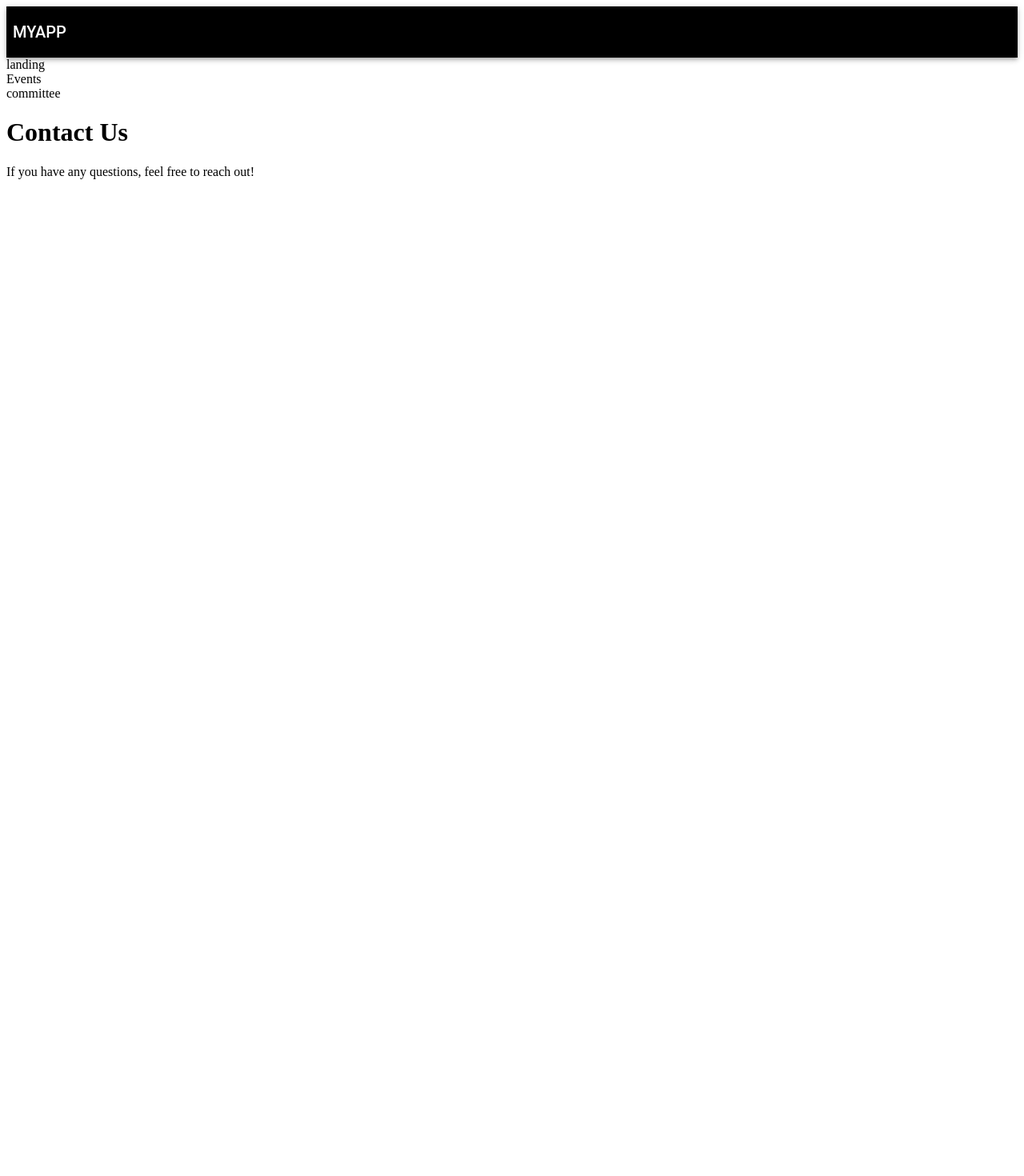
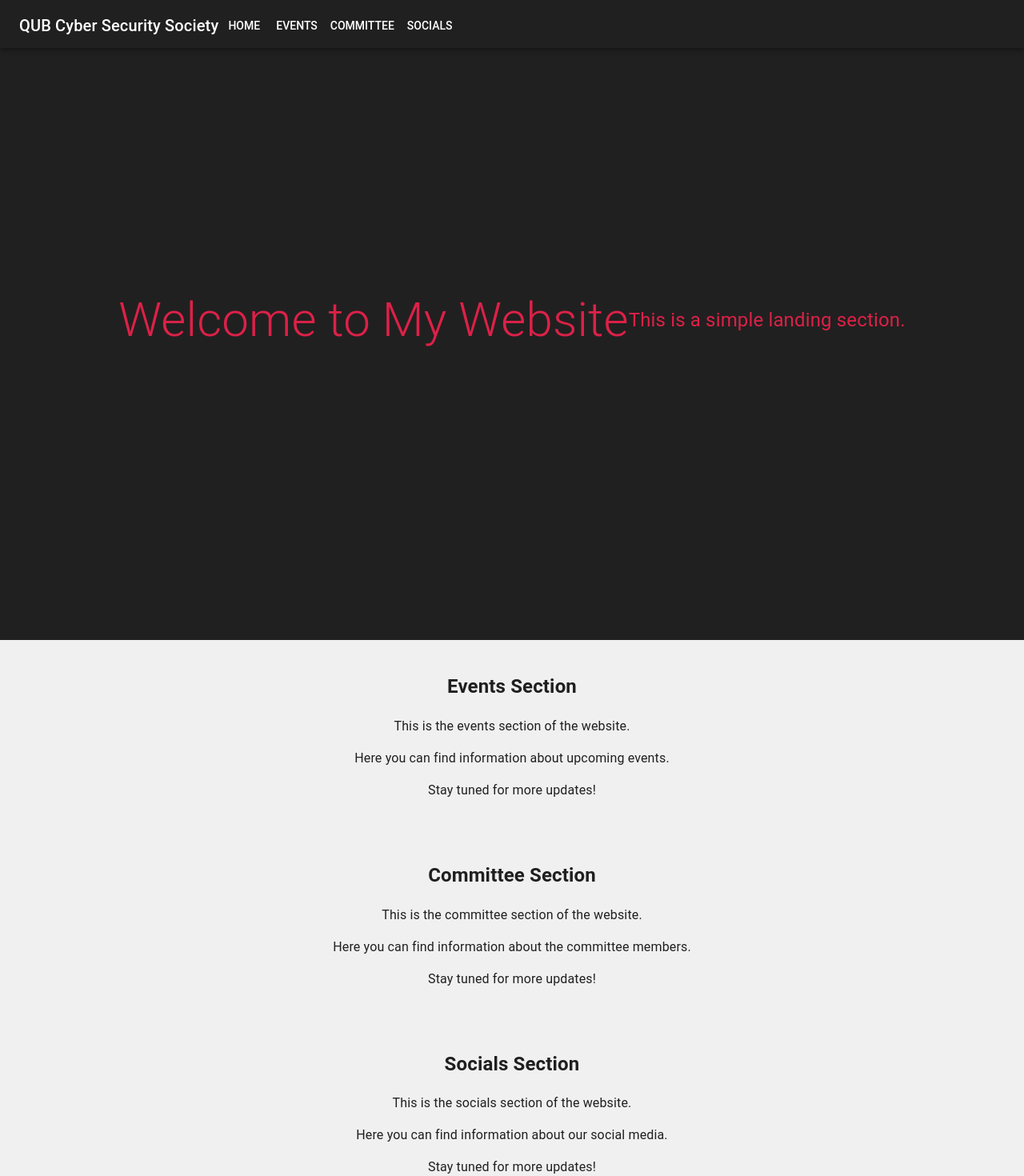
Before and after one commit to QUB-Cyber-Security-Society/website, a React (Vite) app: page / in a window 1280 px wide. Shown: the top 1470 px of the page at 80% size. Before the commit the page ends 800 px from the top, so only its background shows below. Built offline with nearby package versions, Linux system fonts and the light colour scheme.

Commit message:
basic functional navbar

```diff
--- a/src/App.tsx
+++ b/src/App.tsx
@@ -1,19 +1,45 @@
-import React from "react";
+import React, { useRef } from "react";
 import NavBar from "./components/nav-bar";
 import LandingSection from "./pages/landing/landing-section";
 import EventsSection from "./pages/events/events-section";
 import SocialsSection from "./pages/socials/socials-section";
 import CommitteeSection from "./pages/committee/committee-section";
 
+export type Section = "landing" | "events" | "committee" | "socials";
+
 const App = () => {
+  const landingRef = useRef<HTMLDivElement | null>(null);
+  const eventsRef = useRef<HTMLDivElement | null>(null);
+  const committeeRef = useRef<HTMLDivElement | null>(null);
+  const socialsRef = useRef<HTMLDivElement | null>(null);
+
+  const scrollToRef = (section: Section) => {
+    switch (section) {
+      case "landing":
+        landingRef.current?.scrollIntoView({ behavior: "smooth" });
+        break;
+      case "events":
+        eventsRef.current?.scrollIntoView({ behavior: "smooth" });
+        break;
+      case "committee":
+        committeeRef.current?.scrollIntoView({ behavior: "smooth" });
+        break;
+      case "socials":
+        socialsRef.current?.scrollIntoView({ behavior: "smooth" });
+        break;
+      default:
+        break;
+    }
+  };
+
   return (
-    <div>
-      <NavBar />
-      <LandingSection />
-      <EventsSection />
-      <CommitteeSection />
-      <SocialsSection />
-    </div>
+    <>
+      <NavBar scrollToRef={scrollToRef} />
+      <LandingSection ref={landingRef} />
+      <EventsSection ref={eventsRef} />
+      <CommitteeSection ref={committeeRef} />
+      <SocialsSection ref={socialsRef} />
+    </>
   );
 };
 
--- a/src/components/nav-bar.tsx
+++ b/src/components/nav-bar.tsx
@@ -1,19 +1,42 @@
-import { AppBar, Button, Grid, Toolbar, Typography } from "@mui/material"
+import { AppBar, Button, Grid, Toolbar, Typography } from "@mui/material";
+import theme from "../theme/theme";
+import { Section } from "../App";
 
-const NavBar = () => {
+export type NavBarProps = {
+    scrollToRef: (section: Section) => void;
+};
+
+const NavBar = ({ scrollToRef }: NavBarProps) => {
   return (
-        <AppBar position="static" sx={{ backgroundColor: (theme) => theme.palette.primary.main }}>
-            <Toolbar disableGutters>
+    <AppBar
+      position="fixed"
+      sx={{
+        backgroundColor: theme.palette.secondary.main,
+        height: "60px",
+        marginBottom: "60px",
+      }}
+    >
+      <Toolbar>
         <Grid container justifyContent="space-between" alignItems="center">
-                    <Button color="inherit" href="/">
           <Typography variant="h6" component="div" sx={{ flexGrow: 1 }}>
-                            MyApp
+            QUB Cyber Security Society
           </Typography>
+          <Button color="inherit" onClick={() => scrollToRef("landing")}>
+            Home
+          </Button>
+          <Button color="inherit" onClick={() => scrollToRef("events")}>
+            Events
+          </Button>
+          <Button color="inherit" onClick={() => scrollToRef("committee")}>
+            Committee
+          </Button>
+          <Button color="inherit" onClick={() => scrollToRef("socials")}>
+            Socials
           </Button>
         </Grid>
       </Toolbar>
     </AppBar>
-    )
-}
+  );
+};
 
-export default NavBar
+export default NavBar;
--- a/src/main.tsx
+++ b/src/main.tsx
@@ -1,11 +1,12 @@
 import { StrictMode } from 'react'
 import { createRoot } from 'react-dom/client'
-import { ThemeProvider } from '@mui/material';
+import { CssBaseline, ThemeProvider } from '@mui/material';
 import App from './App.tsx'
 import theme from './theme/theme.ts';
 
 createRoot(document.getElementById('root')!).render(
   <StrictMode>
+    <CssBaseline />
     <ThemeProvider theme={theme}>
     <App />
     </ThemeProvider>
--- a/src/pages/committee/committee-section.tsx
+++ b/src/pages/committee/committee-section.tsx
@@ -1,9 +1,24 @@
-import React from 'react'
+import React, { forwardRef } from "react";
 
-const CommitteeSection = () => {
-  return (
-    <div>committee</div>
-  )
-}
+const CommitteeSection = forwardRef<HTMLDivElement>(
+  ({ ...props }, ref) => {
+    return (
+      <div
+        ref={ref}
+        {...props}
+        style={{
+          backgroundColor: "#f0f0f0",
+          padding: "20px",
+          textAlign: "center",
+        }}
+      >
+        <h2>Committee Section</h2>
+        <p>This is the committee section of the website.</p>
+        <p>Here you can find information about the committee members.</p>
+        <p>Stay tuned for more updates!</p>
+      </div>
+    );
+  }
+);
 
-export default CommitteeSection
+export default CommitteeSection;
--- a/src/pages/events/events-section.tsx
+++ b/src/pages/events/events-section.tsx
@@ -1,9 +1,23 @@
-import React from 'react'
+import { Box } from "@mui/material";
+import React, { forwardRef } from "react";
 
-const EventsSection = () => {
+const EventsSection = forwardRef<HTMLDivElement>(({ ...props }, ref) => {
   return (
-    <div>Events</div>
-  )
-}
+    <Box
+      ref={ref}
+      {...props}
+      sx={{
+        backgroundColor: "#f0f0f0",
+        padding: "20px",
+        textAlign: "center",
+      }}
+    >
+      <h2>Events Section</h2>
+      <p>This is the events section of the website.</p>
+      <p>Here you can find information about upcoming events.</p>
+      <p>Stay tuned for more updates!</p>
+    </Box>
+  );
+});
 
-export default EventsSection
+export default EventsSection;
--- a/src/pages/landing/landing-section.tsx
+++ b/src/pages/landing/landing-section.tsx
@@ -1,9 +1,39 @@
-import React from 'react'
+import { Box, Grid, Typography } from "@mui/material";
+import React, { forwardRef } from "react";
+import theme from "../../theme/theme";
 
-const LandingSection = () => {
+const LandingSection = forwardRef<HTMLDivElement>(({ ...props }, ref) => {
   return (
-    <div>landing</div>
-  )
-}
+    <Box
+      ref={ref}
+      {...props}
+      sx={{
+        backgroundColor: theme.palette.secondary.main,
+      }}
+    >
+      <Grid
+        container
+        justifyContent="center"
+        alignItems="center"
+        sx={{ height: "100vh" }}
+      >
+        <Typography
+          variant="h2"
+          component="h1"
+          sx={{ color: theme.palette.primary.main }}
+        >
+          Welcome to My Website
+        </Typography>
+        <Typography
+          variant="h5"
+          component="p"
+          sx={{ color: theme.palette.primary.main }}
+        >
+          This is a simple landing section.
+        </Typography>
+      </Grid>
+    </Box>
+  );
+});
 
-export default LandingSection
+export default LandingSection;
--- a/src/pages/socials/socials-section.tsx
+++ b/src/pages/socials/socials-section.tsx
@@ -1,9 +1,25 @@
+import React, { forwardRef } from "react";
 import ContactContainer from "./contact/contact-container";
 
-const SocialsSection = () => {
+const SocialsSection = forwardRef<HTMLDivElement>(({ ...props }, ref) => {
     return (
-       <ContactContainer />
-    )
-}
+        <div
+        ref={ref}
+        {...props}
+        style={{
+            backgroundColor: "#f0f0f0",
+            padding: "20px",
+            textAlign: "center",
+        }}
+        >
+        <h2>Socials Section</h2>
+        <p>This is the socials section of the website.</p>
+        <p>Here you can find information about our social media.</p>
+        <p>Stay tuned for more updates!</p>
+        <ContactContainer />
+        </div>
+    );
+    }
+);
 
 export default SocialsSection;
--- a/src/theme/theme.ts
+++ b/src/theme/theme.ts
@@ -3,10 +3,10 @@ import { createTheme } from '@mui/material/styles';
 const theme = createTheme({
   palette: {
     primary: {
-      main: '#000000',
+      main: '#DC2148',
     },
     secondary: {
-      main: '#9c27b0',
+      main: '#212020',
     },
   },
   typography: {
```
Lines whose indentation alone changed are shown as unchanged.
